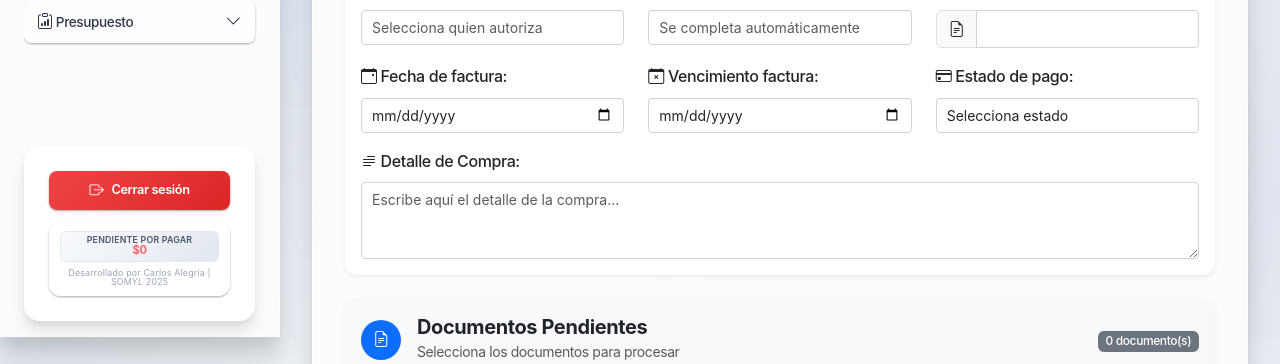
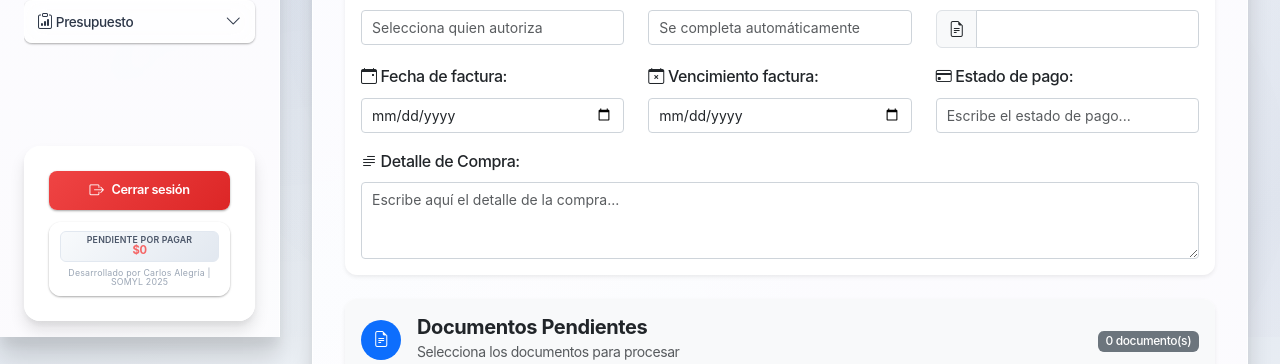
Before and after one commit to CarlosATO/orden_pago_somyl_2026, a Flask app: template app/templates/ordenes_pago/form.html in a window 1280 px wide. Shown: the part 463-827 px from the top of the page. Run offline with Flask 3, Linux system fonts and the light colour scheme; the template is opened without the code that fills it, so the values that code supplies are empty; the visitor is signed in with stand-in values (Sample User, id 1); some libraries are stand-ins or nearby versions.

Commit message:
Estado de pago editable: input libre en OP, sin restricción de valores

```diff
--- a/app/templates/ordenes_pago/form.html
+++ b/app/templates/ordenes_pago/form.html
@@ -221,12 +221,7 @@
             <label class="form-label fw-medium">
               <i class="bi bi-credit-card me-1"></i>Estado de pago:
             </label>
-            <select name="estado_pago" class="form-select">
-              <option value="">Selecciona estado</option>
-              <option value="Pendiente">Pendiente</option>
-              <option value="Pagado">Pagado</option>
-              <option value="En proceso">En proceso</option>
-            </select>
+            <input type="text" name="estado_pago" class="form-control" placeholder="Escribe el estado de pago..." autocomplete="off">
           </div>
         </div>
         <div class="row">
```
